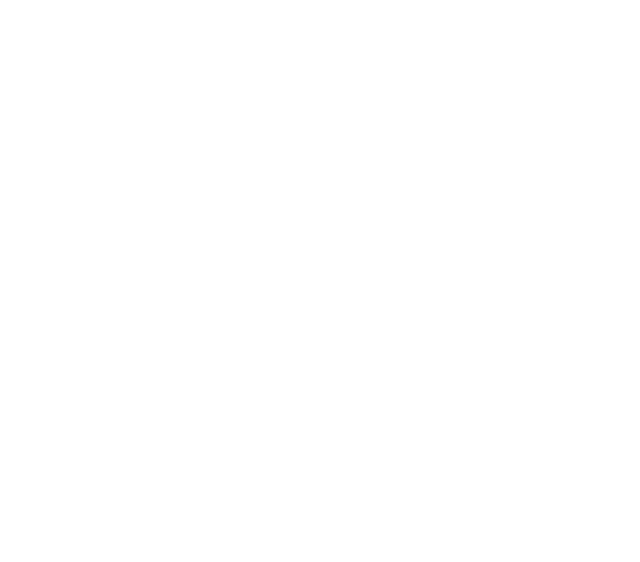
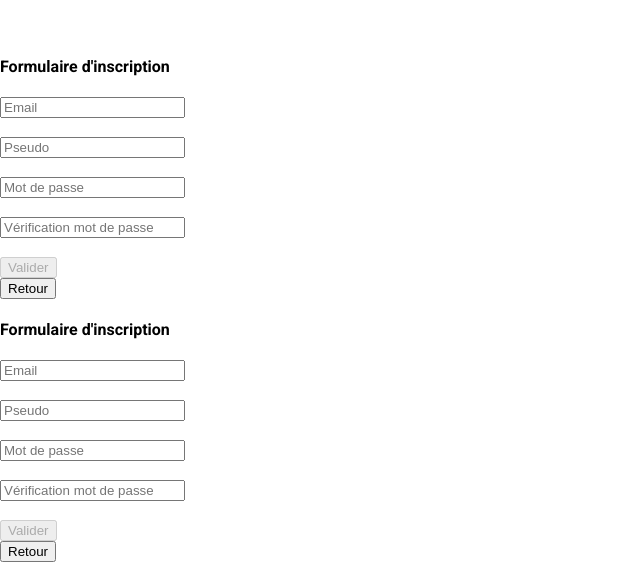
Before and after one commit to AubinM92/FrigoManos, an Angular app: page /home in a window 1280 px wide. Before the commit this address led to /. Shown: the part 786-1348 px from the top of the page, without its empty margins (0-640 px from the left). Before the commit the page ends 821 px from the top, so only its background shows below. Built offline with nearby package versions, Linux system fonts and the light colour scheme.

Commit message:
Inscription

```diff
--- a/src/app/app-routing.module.ts
+++ b/src/app/app-routing.module.ts
@@ -4,13 +4,15 @@ import { InscriptionComponent } from './inscription/inscription.component';
 import { ModifprofilComponent } from './modifprofil/modifprofil.component';
 import { ConnexionComponent } from './connexion/connexion.component';
 import { CreerlistecourseComponent } from './creerlistecourse/creerlistecourse.component'
+import { HomeComponent } from './home/home.component';
 
 
 const routes: Routes = [
   { path: 'inscription', component: InscriptionComponent },
   { path: 'modif_profil', component: ModifprofilComponent },
   { path: 'connexion', component: ConnexionComponent },
-  { path: 'creer-liste-course', component: CreerlistecourseComponent }
+  { path: 'creer-liste-course', component: CreerlistecourseComponent },
+  { path: 'home', component: HomeComponent }
 ];
 
 @NgModule({
--- a/src/app/app.module.ts
+++ b/src/app/app.module.ts
@@ -10,6 +10,7 @@ import { ConnexionComponent } from './connexion/connexion.component';
 import { HttpClientModule} from '@angular/common/http';
 import { CreerlistecourseComponent } from './creerlistecourse/creerlistecourse.component';
 import { FormsModule } from '@angular/forms';
+import { HomeComponent } from './home/home.component';
 
 @NgModule({
   declarations: [
@@ -17,7 +18,8 @@ import { FormsModule } from '@angular/forms';
     InscriptionComponent,
     ModifprofilComponent,
     ConnexionComponent,
-    CreerlistecourseComponent
+    CreerlistecourseComponent,
+    HomeComponent
   ],
   imports: [
     BrowserModule,
--- /dev/null
+++ b/src/app/home/home.component.html
@@ -0,0 +1,10 @@
+<div class="row copntainer">
+
+    <div class="col-sm-6">
+        <app-inscription></app-inscription>
+    </div>
+    <div class="col-sm-6">
+            <app-inscription></app-inscription>
+    </div>
+
+</div>
--- /dev/null
+++ b/src/app/home/home.component.ts
@@ -0,0 +1,15 @@
+import { Component, OnInit } from '@angular/core';
+
+@Component({
+  selector: 'app-home',
+  templateUrl: './home.component.html',
+  styleUrls: ['./home.component.css']
+})
+export class HomeComponent implements OnInit {
+
+  constructor() { }
+
+  ngOnInit() {
+  }
+
+}
--- a/src/app/inscription/inscription.component.html
+++ b/src/app/inscription/inscription.component.html
@@ -1,9 +1,9 @@
-<div class="container inscription">
+<div class="container card-body">
     <form action="" class="form-control text-center" #forme="ngForm">
         <h4>Formulaire d'inscription</h4>
         <div>
             <input type="email" [(ngModel)]="user.mail" class="form-control text-center" placeholder="Email" name="mail"
-                required>
+                required id="inputEmail">
         </div>
         <div>
             <br>
@@ -24,8 +24,10 @@
         <br>
         <div class="container row">
             <div class="col-sm-9">
-                <button type="submit" class="btn btn-primary btn-block" (click)="inscription();"
-                    [disabled]="!forme.form.valid">Valider</button>
+                <a class="nav-link" routerLink="/home">
+                    <button type="submit" class="btn btn-primary btn-block" (click)="inscription();"
+                        [disabled]="!forme.form.valid">Valider</button>
+                </a>
             </div>
             <div class="col-sm-3">
                 <button type="submit" class="btn btn-primary btn-block">Retour</button>
@@ -34,6 +36,6 @@
         <div>
             <span class="text-danger">{{ erreur }}</span>
         </div>
-
+        <span class="text-success">{{ valider }}</span>
     </form>
 </div>
--- a/src/app/inscription/inscription.component.ts
+++ b/src/app/inscription/inscription.component.ts
@@ -12,6 +12,7 @@ export class InscriptionComponent implements OnInit {
 user: User = new User();
 motDePasse2;
 erreur;
+valider;
 
   constructor(private http:HttpClient
   ) {  }
@@ -36,7 +37,11 @@ erreur;
         return 0;
       }
     );
-
+      this.valider = "Félicitation, tu peux maintenant te connecter"
+      this.user.mail = "";
+      this.user.mdp = "";
+      this.user.pseudo = "";
+      this.motDePasse2 = "";
 
   }
 
```
Also changed, not shown: src/app/home/home.component.css (added), 1 other file (tests, documents, lock files or other folders).
